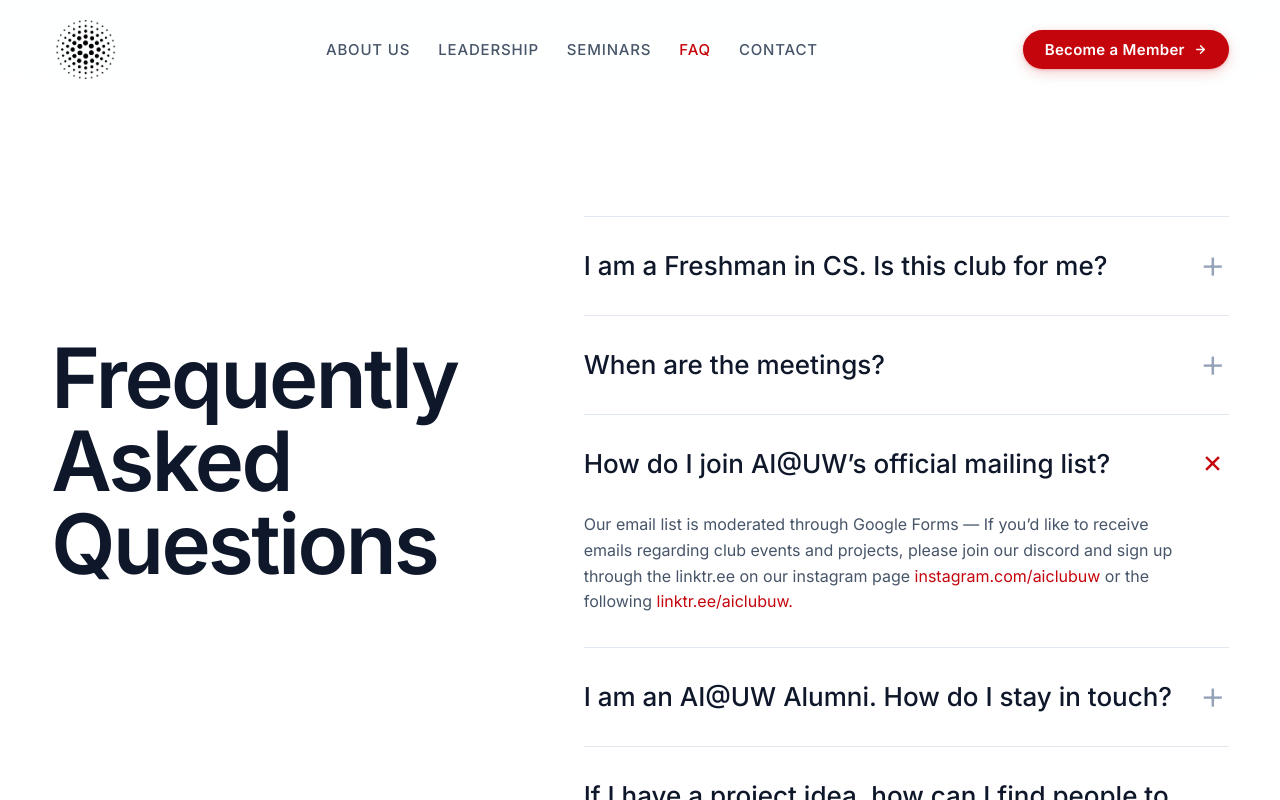
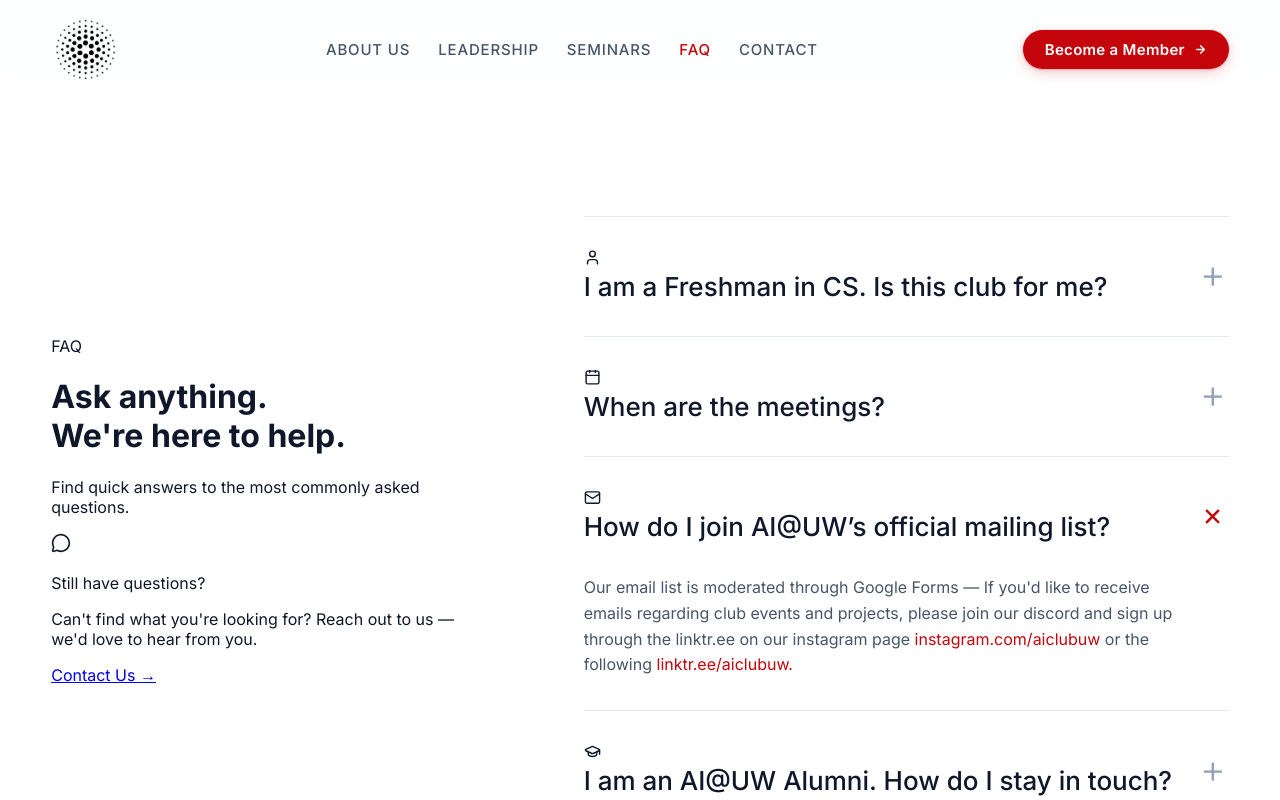
Before and after one commit to aiclubuwmadison/aiclubuwmadison.github.io, a React (Vite) app: page /involvement in a window 1280 px wide. Both pictures are taken after a click on the heading "How do I join AI@UW’s official mailing list?". Shown: the top 800 px of the page. Built offline with nearby package versions, Linux system fonts and the light colour scheme.

Commit message:
feat: redesign FAQ page with new layout, icons, and contact card

```diff
--- a/src/components/Involvement.jsx
+++ b/src/components/Involvement.jsx
@@ -1,4 +1,6 @@
 import './Involvement.css';
+import { Link } from 'react-router-dom';
+import { User, Calendar, Mail, GraduationCap, Lightbulb, Clock, Users, LogIn, UserPlus, MessageCircle } from 'lucide-react';
 
 const FAQS = [
   {
@@ -9,6 +11,7 @@ const FAQS = [
       </>
     ),
     tag: 'Beginners',
+    Icon: User,
   },
   {
     q: 'When are the meetings?',
@@ -18,15 +21,17 @@ const FAQS = [
       </>
     ),
     tag: 'Schedule',
+    Icon: Calendar,
   },
   {
     q: 'How do I join AI@UW’s official mailing list?',
     a: (
       <>
-        Our email list is moderated through Google Forms — If you’d like to receive emails regarding club events and projects, please join our discord and sign up through the linktr.ee on our instagram page <a href="https://www.instagram.com/aiclubuw/" target="_blank" rel="noreferrer">instagram.com/aiclubuw</a> or the following <a href="https://linktr.ee/aiclubuw" target="_blank" rel="noreferrer">linktr.ee/aiclubuw.</a>
+        Our email list is moderated through Google Forms — If you'd like to receive emails regarding club events and projects, please join our discord and sign up through the linktr.ee on our instagram page <a href="https://www.instagram.com/aiclubuw/" target="_blank" rel="noreferrer">instagram.com/aiclubuw</a> or the following <a href="https://linktr.ee/aiclubuw" target="_blank" rel="noreferrer">linktr.ee/aiclubuw.</a>
       </>
     ),
     tag: 'Mailing list',
+    Icon: Mail,
   },
   {
     q: 'I am an AI@UW Alumni. How do I stay in touch?',
@@ -36,6 +41,7 @@ const FAQS = [
       </>
     ),
     tag: 'Alumni',
+    Icon: GraduationCap,
   },
   {
     q: 'If I have a project idea, how can I find people to help me?',
@@ -45,15 +51,17 @@ const FAQS = [
       </>
     ),
     tag: 'Projects',
+    Icon: Lightbulb,
   },
   {
     q: 'How much time per week should I expect to spend on the project or the study groups? (Is every meeting mandatory?)',
     a: (
       <>
-        It depends on which groups you are in. Generally speaking, if you are in study groups, the expected time commitment would be 2-3 hours weekly (if there is a programming assignment, you might expect to spend more time working on that). However, project groups might be slightly more time-consuming. We don’t recommend getting involved in more than two groups in a given semester.
+        It depends on which groups you are in. Generally speaking, if you are in study groups, the expected time commitment would be 2-3 hours weekly (if there is a programming assignment, you might expect to spend more time working on that). However, project groups might be slightly more time-consuming. We don't recommend getting involved in more than two groups in a given semester.
       </>
     ),
     tag: 'Commitment',
+    Icon: Clock,
   },
   {
     q: 'How do I know if I am qualified to join in the project groups?',
@@ -63,15 +71,17 @@ const FAQS = [
       </>
     ),
     tag: 'Prerequisites',
+    Icon: Users,
   },
   {
     q: 'If I missed the first several meetings, can I still join in the groups? (Can I join in the groups halfway through the semester?)',
     a: (
       <>
-        You should message the group leader over discord <a href="https://discord.gg/TTSykcZAg4" target="_blank" rel="noreferrer">discord.gg/TTSykcZAg4</a> to find out. Some groups progress in content, while some have meetings which act as standalone events (and don’t depend on past meetings).
+        You should message the group leader over discord <a href="https://discord.gg/TTSykcZAg4" target="_blank" rel="noreferrer">discord.gg/TTSykcZAg4</a> to find out. Some groups progress in content, while some have meetings which act as standalone events (and don't depend on past meetings).
       </>
     ),
     tag: 'Joining late',
+    Icon: LogIn,
   },
   {
     q: 'Can I join multiple groups?',
@@ -81,6 +91,7 @@ const FAQS = [
       </>
     ),
     tag: 'Multiple groups',
+    Icon: UserPlus,
   },
 ];
 
@@ -89,23 +100,41 @@ const Involvement = () => {
     <div className="atmos-root atmos-involvement">
       <div className="atmos-shell">
         <div className="atmos-faq-layout">
-          {/* Left Column: Title */}
+
+          {/* Left Column */}
           <div className="atmos-faq-left atmos-reveal">
-            <h1 className="atmos-faq-main-title">
-              Frequently<br />
-              Asked<br />
-              Questions
+            <span className="faq-label">FAQ</span>
+            <h1 className="faq-heading">
+              Ask anything.<br />
+              We're here to help<span className="faq-heading-period">.</span>
             </h1>
+            <p className="faq-subtitle">Find quick answers to the most commonly asked questions.</p>
+
+            <div className="faq-contact-card">
+              <div className="faq-contact-card-icon">
+                <MessageCircle size={20} />
+              </div>
+              <div className="faq-contact-card-body-wrap">
+                <p className="faq-contact-card-title">Still have questions?</p>
+                <p className="faq-contact-card-body">Can't find what you're looking for? Reach out to us — we'd love to hear from you.</p>
+                <Link to="/contact" className="faq-contact-card-link">Contact Us →</Link>
+              </div>
             </div>
 
-          {/* Right Column: Accordion List */}
+          </div>
+
+          {/* Right Column */}
           <div className="atmos-faq-right">
+            <div className="faq-right-card">
               <ul className="atmos-faq-list">
                 {FAQS.map((item, i) => (
                   <li key={i} className="atmos-faq-row atmos-reveal" style={{ transitionDelay: `${i * 50}ms` }}>
                     <details className="atmos-faq-item">
                       <summary>
+                        <div className="faq-row-inner">
+                          <div className="faq-row-icon"><item.Icon size={17} /></div>
                           <h2 className="atmos-faq-q">{item.q}</h2>
+                        </div>
                         <span className="atmos-faq-toggle" aria-hidden="true" />
                       </summary>
                       <div className="atmos-faq-a">
@@ -117,6 +146,8 @@ const Involvement = () => {
               </ul>
             </div>
           </div>
+
+        </div>
       </div>
     </div>
   );
```
Lines whose indentation alone changed are shown as unchanged.
